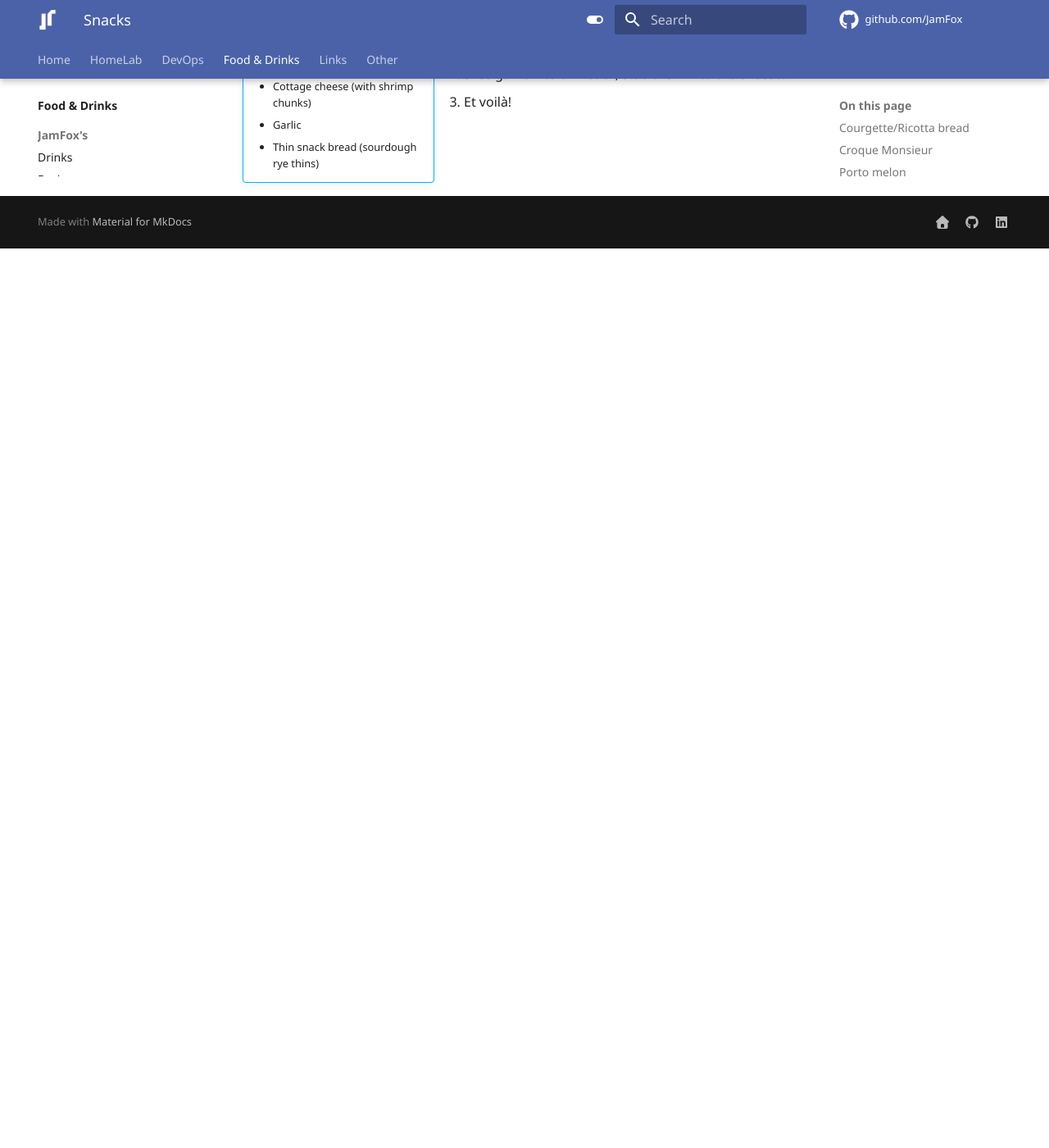
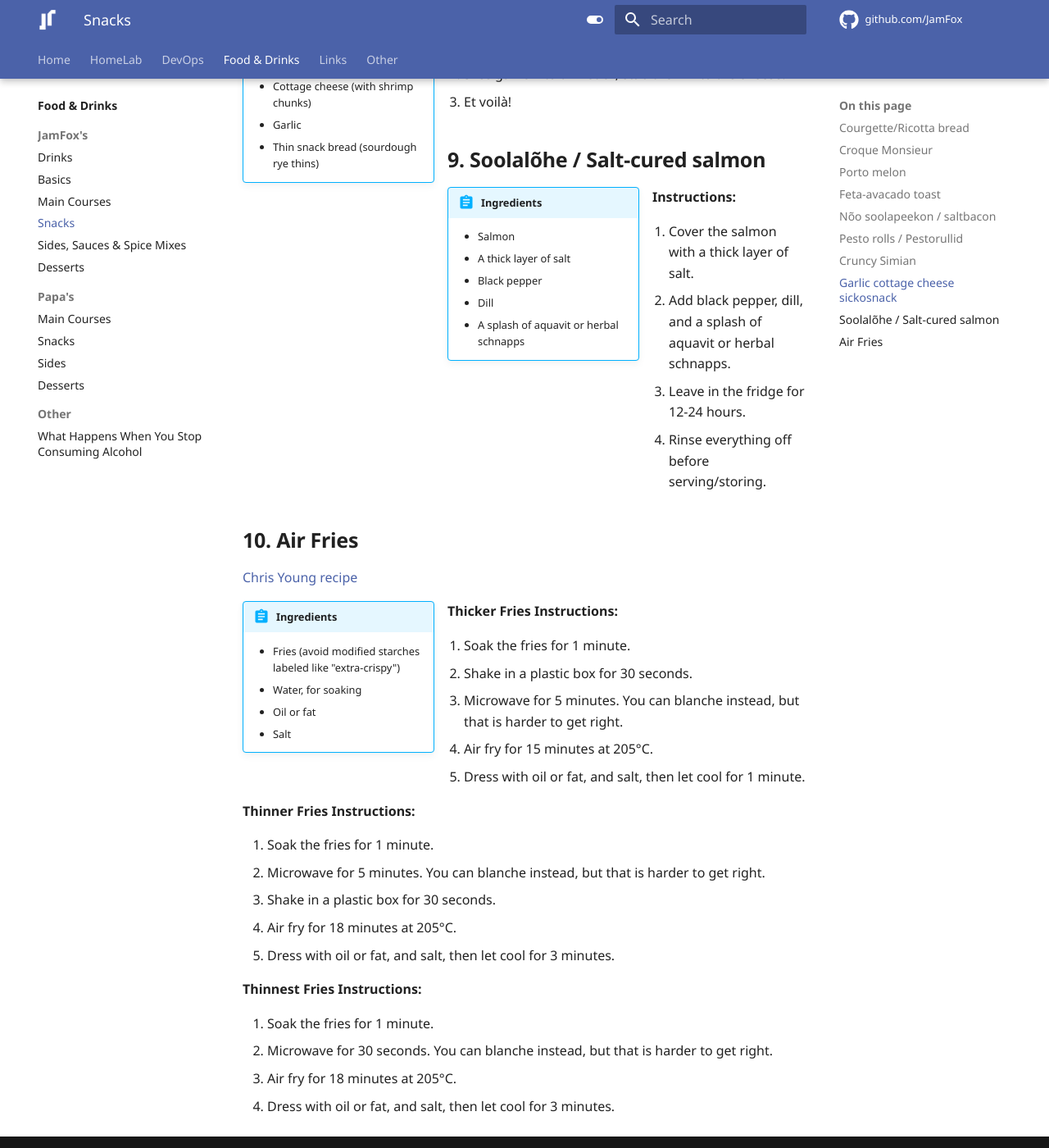
Before and after one commit to JamFox/docs.jamfox.dev, an MkDocs documentation site: the page built from docs/content/food/snacks.md, in a window 1280 px wide and 1400 px high, scrolled down 3234 px. Shown: the whole window at 82% size. Built offline with MkDocs 1.6.1 and Material for MkDocs 9.7.7, drawn with Linux system fonts in a browser that asks for light colours; plug-ins that fetch from the network failed and are left out; comment, search, counter and statistics services are not loaded; before the commit the page ends 3537 px from its top, so only the background shows below that.

Commit message:
add recipes

```diff
--- a/docs/content/food/snacks.md
+++ b/docs/content/food/snacks.md
@@ -131,3 +131,52 @@ Best when sick :P
 1. Scoop cottage cheese on the bread.
 2. Slice garlic into thin stick, stab them into the cheese.
 3. Et voilà!
+
+## Soolalõhe / Salt-cured salmon
+
+!!! abstract inline "Ingredients"
+    - Salmon
+    - A thick layer of salt
+    - Black pepper
+    - Dill
+    - A splash of aquavit or herbal schnapps
+
+**Instructions:**
+
+1. Cover the salmon with a thick layer of salt.
+2. Add black pepper, dill, and a splash of aquavit or herbal schnapps.
+3. Leave in the fridge for 12-24 hours.
+4. Rinse everything off before serving/storing.
+
+## Air Fries
+
+[Chris Young recipe](https://www.youtube.com/watch?v=yw--NLjZBNk)
+
+!!! abstract inline "Ingredients"
+    - Fries (avoid modified starches labeled like "extra-crispy")
+    - Water, for soaking
+    - Oil or fat
+    - Salt
+
+**Thicker Fries Instructions:**
+
+1. Soak the fries for 1 minute.
+2. Shake in a plastic box for 30 seconds.
+3. Microwave for 5 minutes. You can blanche instead, but that is harder to get right.
+4. Air fry for 15 minutes at 205°C.
+5. Dress with oil or fat, and salt, then let cool for 1 minute.
+
+**Thinner Fries Instructions:**
+
+1. Soak the fries for 1 minute.
+2. Microwave for 5 minutes. You can blanche instead, but that is harder to get right.
+3. Shake in a plastic box for 30 seconds.
+4. Air fry for 18 minutes at 205°C.
+5. Dress with oil or fat, and salt, then let cool for 3 minutes.
+
+**Thinnest Fries Instructions:**
+
+1. Soak the fries for 1 minute.
+2. Microwave for 30 seconds. You can blanche instead, but that is harder to get right.
+3. Air fry for 18 minutes at 205°C.
+4. Dress with oil or fat, and salt, then let cool for 3 minutes.
```
Also changed, not shown: docs/content/food/maincourses.md (+81 -37 lines), docs/content/food/sides.md (+24 -0 lines).
